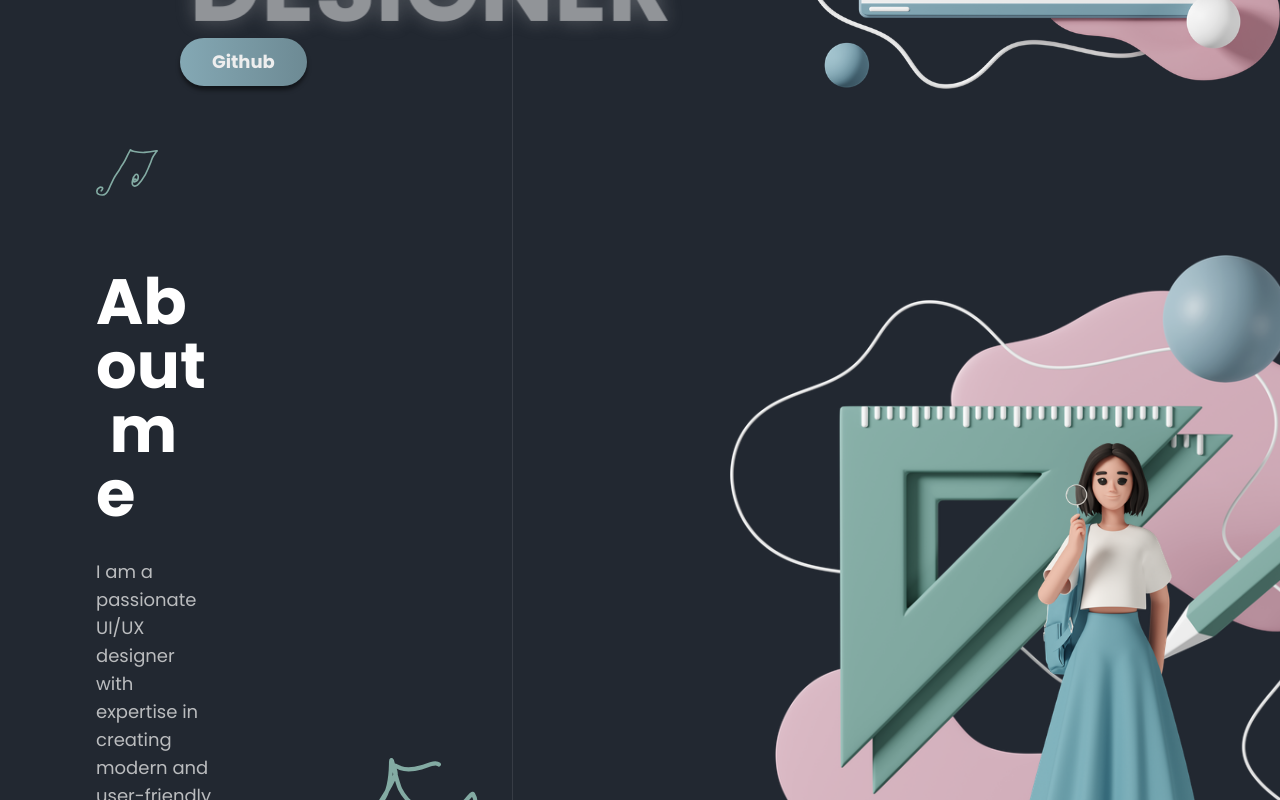
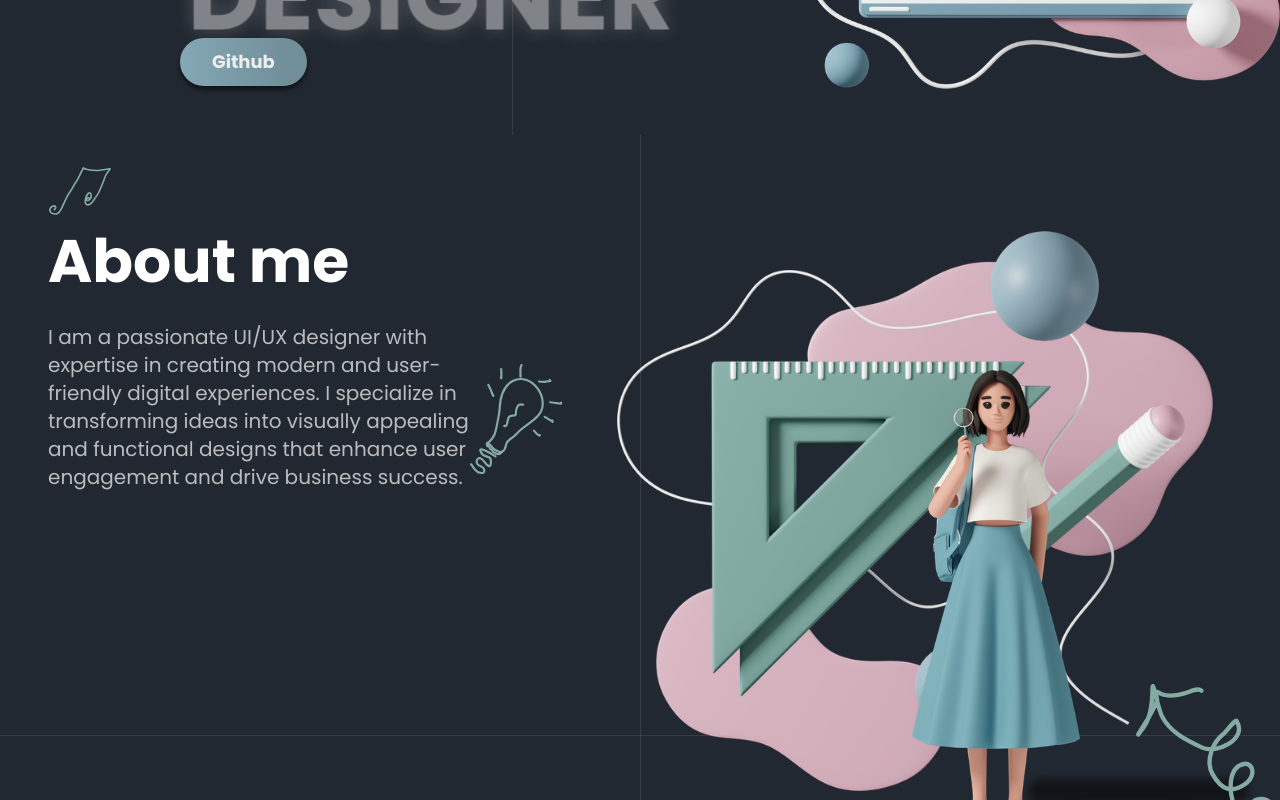
Before and after one commit to azramutlu/portfolio, a Next.js app: page / in a window 1280 px wide. Shown: the part 760-1560 px from the top of the page. Built offline with nearby package versions, Linux system fonts and the light colour scheme.

Commit message:
fix: responsive error

```diff
--- a/src/components/AboutSection.tsx
+++ b/src/components/AboutSection.tsx
@@ -20,9 +20,9 @@ const AboutSection: React.FC = () => {
   , [])
 
   return (
-    <section id="about" className="min-h-screen bg-[#222831] relative overflow-hidden">
+    <section id="about" className="min-h-screen bg-[#222831] relative overflow-hidden py-16 sm:py-20 lg:py-24">
       <motion.div
-        className="hidden xl:block absolute left-[512px] top-0 w-[1px] h-full bg-[rgba(238,238,238,0.1)]"
+        className="hidden xl:block absolute left-1/2 top-0 w-[1px] h-full bg-[rgba(238,238,238,0.1)]"
         variants={verticalLineVariants}
         initial="initial"
         whileInView="animate"
@@ -31,7 +31,7 @@ const AboutSection: React.FC = () => {
       />
 
       <motion.div
-        className="hidden xl:block absolute left-0 top-[892px] w-full h-[1px] bg-[rgba(238,238,238,0.1)]"
+        className="hidden xl:block absolute left-0 top-3/4 w-full h-[1px] bg-[rgba(238,238,238,0.1)]"
         variants={horizontalLineVariants}
         initial="initial"
         whileInView="animate"
@@ -39,27 +39,28 @@ const AboutSection: React.FC = () => {
         viewport={{ once: true }}
       />
 
-      <div className="flex flex-col lg:flex-row items-center lg:items-start justify-between min-h-screen px-4 md:px-8 lg:px-12 xl:px-0 py-8 md:py-16 lg:py-24 xl:py-0 gap-8 lg:gap-12 xl:gap-0">
+      <div className="container mx-auto px-4 sm:px-6 lg:px-8 xl:px-12">
+        <div className="flex flex-col lg:flex-row items-center lg:items-start justify-between gap-12 lg:gap-16 xl:gap-24">
 
-        <div className="flex-1 lg:max-w-[500px] xl:ml-[96px] xl:mt-[135px] order-2 lg:order-1">
+          <div className="w-full lg:w-1/2 xl:w-5/12">
             <motion.div
-            className="mb-6 md:mb-8 relative"
+              className="mb-8 relative"
               initial={{ x: -100, opacity: 0 }}
               whileInView={{ x: 0, opacity: 1 }}
               transition={{ duration: 0.8 }}
               viewport={{ once: true }}
             >
-            <div className="absolute left-0 top-[-30px] md:top-[-40px] xl:top-[-121px]">
+              <div className="absolute left-0 -top-8 sm:-top-10 xl:-top-16">
                 <Image
                   src="/about-vector1.svg"
                   alt="About Vector"
                   width={62}
                   height={47}
-                className="w-[40px] h-[30px] md:w-[50px] md:h-[38px] xl:w-[62px] xl:h-[47px] object-contain"
+                  className="w-10 h-8 sm:w-12 sm:h-10 xl:w-16 xl:h-12 object-contain"
                 />
               </div>
 
-            <h2 className="font-poppins font-bold text-3xl sm:text-4xl md:text-5xl lg:text-6xl xl:text-[64px] leading-[1.5em] text-white relative">
+              <h2 className="font-poppins font-bold text-3xl sm:text-4xl lg:text-5xl xl:text-6xl leading-tight text-white relative">
                 {aboutTextChars.map(({ char, index }) => (
                   <motion.span
                     key={index}
@@ -96,12 +97,12 @@ const AboutSection: React.FC = () => {
               transition={{ duration: 0.8, delay: 0.4 }}
               viewport={{ once: true }}
             >
-            <p className="font-poppins text-sm sm:text-base md:text-lg text-[rgba(238,238,238,0.75)] leading-[1.5em] mb-4 pr-4 lg:pr-0 lg:max-w-[389px]">
+              <p className="font-poppins text-base sm:text-lg xl:text-xl text-[rgba(238,238,238,0.75)] leading-relaxed">
                 {config.aboutText}
               </p>
 
               <motion.div
-              className="absolute right-[-30px] top-[20px] sm:right-[-40px] sm:top-[30px] lg:right-[-60px] lg:top-[40px] xl:left-[348px] xl:top-[-105px] hidden sm:block"
+                className="absolute -right-8 top-8 sm:-right-12 sm:top-10 lg:-right-16 lg:top-12 hidden sm:block"
                 initial={{ scale: 0.8, opacity: 0 }}
                 whileInView={{ scale: 1, opacity: 1 }}
                 transition={{ duration: 0.8, delay: 0.6 }}
@@ -123,23 +124,23 @@ const AboutSection: React.FC = () => {
                     alt="Lightbulb"
                     width={78}
                     height={100}
-                  className="w-[50px] h-[64px] sm:w-[60px] sm:h-[77px] lg:w-[70px] lg:h-[90px] xl:w-[78px] xl:h-[100px] object-contain"
+                    className="w-12 h-16 sm:w-16 sm:h-20 lg:w-20 lg:h-24 xl:w-24 xl:h-28 object-contain"
                   />
                 </motion.div>
               </motion.div>
             </motion.div>
           </div>
 
-        <div className="flex-1 flex flex-col items-center lg:items-end xl:items-start relative order-1 lg:order-2 w-full lg:w-auto">
+          <div className="w-full lg:w-1/2 xl:w-7/12 relative">
             <motion.div
-            className="relative mb-8 lg:mb-0 xl:ml-[493px] xl:mt-[120px]"
+              className="relative"
               initial={{ scale: 0.8, opacity: 0 }}
               whileInView={{ scale: 1, opacity: 1 }}
               transition={{ duration: 0.8, delay: 0.3 }}
               viewport={{ once: true }}
             >
               <motion.div
-              className="relative w-[280px] h-[247px] sm:w-[350px] sm:h-[309px] md:w-[450px] md:h-[397px] lg:w-[520px] lg:h-[459px] xl:w-[736px] xl:h-[649px]"
+                className="relative aspect-[736/649] w-full max-w-[736px] mx-auto"
                 whileHover={{
                   scale: 1.02,
                   rotateY: -3,
@@ -151,17 +152,18 @@ const AboutSection: React.FC = () => {
                   alt="Design Composition"
                   fill
                   className="object-contain"
+                  priority
                 />
 
                 <motion.div
-                className="absolute bottom-[-8px] right-[-8px] sm:bottom-[-12px] sm:right-[-12px] lg:bottom-[-15px] lg:right-[-15px] xl:bottom-[799px] xl:right-[890px] w-[120px] h-[12px] sm:w-[140px] sm:h-[14px] lg:w-[160px] lg:h-[16px] xl:w-[212px] xl:h-[24px] bg-[rgba(0,0,0,0.5)] rounded-full blur-sm"
+                  className="absolute -bottom-2 -right-2 sm:-bottom-3 sm:-right-3 w-1/3 h-4 sm:h-5 lg:h-6 bg-[rgba(0,0,0,0.5)] rounded-full blur-sm"
                   animate={{ scaleX: [1, 1.05, 1] }}
                   transition={{ duration: 2.5, repeat: Infinity, ease: "easeInOut" }}
                 />
               </motion.div>
 
               <motion.div
-              className="absolute bottom-[-30px] right-[-40px] sm:bottom-[-40px] sm:right-[-50px] lg:bottom-[-50px] lg:right-[-60px] xl:left-[-332px] xl:top-[486px] hidden sm:block"
+                className="absolute -bottom-8 -right-8 sm:-bottom-12 sm:-right-12 lg:-bottom-16 lg:-right-16 hidden sm:block"
                 initial={{ x: -100, opacity: 0 }}
                 whileInView={{ x: 0, opacity: 1 }}
                 transition={{ duration: 1, delay: 0.8 }}
@@ -172,13 +174,13 @@ const AboutSection: React.FC = () => {
                   alt="About Vector 2"
                   width={156}
                   height={195}
-                className="w-[80px] h-[100px] sm:w-[100px] sm:h-[125px] lg:w-[120px] lg:h-[150px] xl:w-[156px] xl:h-[195px] object-contain"
+                  className="w-20 h-24 sm:w-24 sm:h-28 lg:w-32 lg:h-36 xl:w-40 xl:h-44 object-contain"
                 />
               </motion.div>
             </motion.div>
 
             <motion.div
-            className="hidden lg:static xl:absolute xl:left-[806px] xl:top-[256px] sm:flex justify-center lg:justify-start"
+              className="hidden lg:block absolute right-0 -bottom-16 xl:-bottom-24"
               initial={{ y: 100, opacity: 0 }}
               whileInView={{ y: 0, opacity: 1 }}
               transition={{ duration: 0.8, delay: 0.5 }}
@@ -189,9 +191,10 @@ const AboutSection: React.FC = () => {
                 alt="Student with Magnifying Glass"
                 width={350}
                 height={668}
-              className="w-[150px] h-[286px] sm:w-[180px] sm:h-[344px] md:w-[200px] md:h-[382px] lg:w-[250px] lg:h-[477px] xl:w-[350px] xl:h-[668px] object-contain"
+                className="w-48 h-auto lg:w-64 xl:w-80 object-contain"
               />
             </motion.div>
+          </div>
         </div>
       </div>
     </section>
```
Lines whose indentation alone changed are shown as unchanged.
